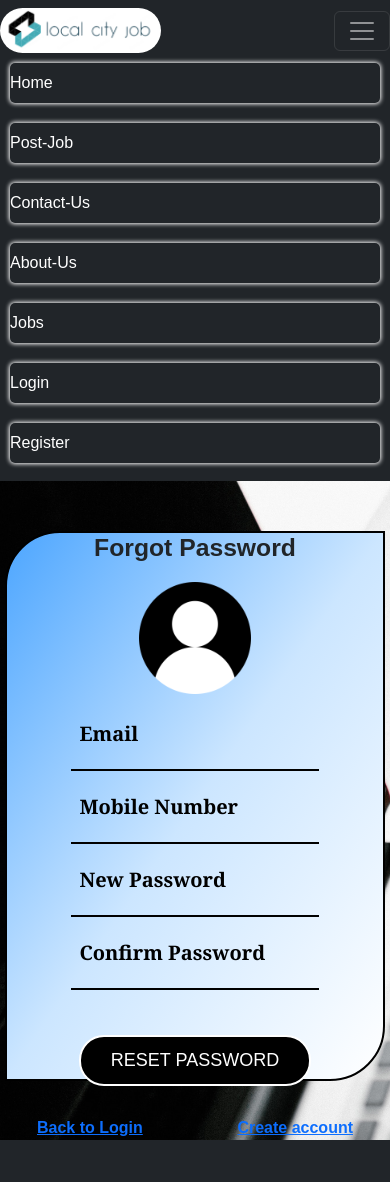
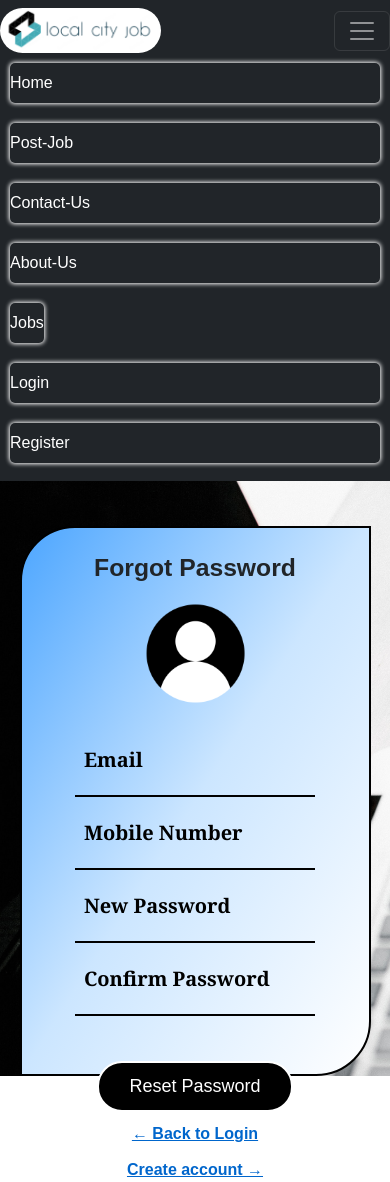
Before and after one commit to SnehalBarate/Local-City-Job-Portal, a PHP site: page /forgot_pass.php in a window 390 px wide, after a click that opens the changed part. Before the commit the page ends 1140 px from the top, so only its background shows below. Run offline with PHP 8.4, Linux system fonts and the light colour scheme.

Commit message:
forgot_pass.php

```diff
--- a/forgot_pass.php
+++ b/forgot_pass.php
@@ -19,11 +19,11 @@ if(isset($_POST['reset_btn']))
     {
         if($fcall->reset_password($email_id, $mobile_no, $new_password))
         {
-            $flag = 2;
+            $flag = 3;
         }
         else
         {
-            $flag = 3;
+            $flag = 2;
         }
     }
 }
@@ -37,6 +37,7 @@ if(isset($_POST['reset_btn']))
     <meta name="viewport" content="width=device-width, initial-scale=1, shrink-to-fit=no">
 
     <link rel="stylesheet" href="https://cdn.jsdelivr.net/npm/bootstrap@4.3.1/dist/css/bootstrap.min.css">
+
     <link rel="stylesheet" href="static/css/style.css">
 
     <link rel="stylesheet"
@@ -48,19 +49,122 @@ if(isset($_POST['reset_btn']))
     <link href="https://cdn.jsdelivr.net/npm/bootstrap@5.3.0/dist/css/bootstrap.min.css"
           rel="stylesheet"/>
 
-    <script src="https://code.jquery.com/jquery-3.3.1.slim.min.js"
-            crossorigin="anonymous"></script>
+    <title>Forgot Password</title>
 
-    <script src="https://cdn.jsdelivr.net/npm/popper.js@1.14.7/dist/umd/popper.min.js"
-            crossorigin="anonymous"></script>
+    <style>
+        .forgot_box {
+            width: 420px;
+            min-height: auto;
+            padding: 25px 30px;
+            margin-top: 45px;
+            text-align: center;
+        }
 
-    <script src="https://cdn.jsdelivr.net/npm/bootstrap@4.3.1/dist/js/bootstrap.min.js"
-            crossorigin="anonymous"></script>
+        .forgot_box h2 {
+            margin-bottom: 18px;
+            font-weight: bold;
+        }
 
-    <title>Forgot Password</title>
+        .forgot_box .img_set {
+            width: 105px;
+            height: 105px;
+            margin-bottom: 18px;
+        }
+
+        .success_box {
+            background: #dff3e4;
+            border: 1px solid #b8dfc2;
+            border-radius: 10px;
+            padding: 18px 15px;
+            margin-bottom: 22px;
+        }
+
+        .success_icon {
+            display: block;
+            font-size: 35px;
+            color: #198754;
+            margin-bottom: 8px;
+        }
+
+        .success_box h5 {
+            margin: 5px 0;
+            font-weight: 600;
+            color: #155724;
+        }
+
+        .success_box p {
+            margin: 5px 0 15px;
+            color: #3d6145;
+            font-size: 14px;
+        }
+
+        .login_btn {
+            display: inline-block;
+            padding: 9px 22px;
+            background: #0d6efd;
+            color: white !important;
+            border-radius: 6px;
+            text-decoration: none;
+            font-weight: 600;
+        }
+
+        .login_btn:hover {
+            background: #0b5ed7;
+            text-decoration: none;
+        }
+
+        .bottom_links {
+            display: flex;
+            justify-content: space-between;
+            align-items: center;
+            margin-top: 10px;
+        }
+
+        .bottom_link {
+            color: #0066cc;
+            font-weight: 600;
+            text-decoration: underline;
+        }
+
+        .bottom_link:hover {
+            color: #004c99;
+        }
+
+        .success_page {
+            width: 420px;
+            padding: 28px 32px 25px;
+            margin-top: 50px;
+            text-align: center;
+        }
+
+        .success_page h2 {
+            margin-bottom: 18px;
+            font-weight: bold;
+        }
+
+        .success_page .img_set {
+            width: 105px;
+            height: 105px;
+            margin-bottom: 18px;
+        }
+
+        @media(max-width: 500px)
+        {
+            .forgot_box,
+            .success_page {
+                width: 90%;
+                padding: 25px 20px;
+            }
+
+            .bottom_links {
+                flex-direction: column;
+                gap: 12px;
+            }
+        }
+    </style>
 </head>
 
-<body style="background-image:url('static/images/regbg2.jpg');"
+<body style="background-image: url('static/images/regbg2.jpg');"
       class="regbackground">
 
 <nav class="navbar navbar-expand-lg navbar-dark bg-dark">
@@ -107,11 +211,33 @@ if(isset($_POST['reset_btn']))
                 </a>
             </li>
 
-            <li class="nav-item active">
-                <a class="nav-link menu1" href="jobdetails.php">
-                    Jobs
-                </a>
-            </li>
+            <form action="jobdetails.php"
+                  method="POST"
+                  id="searchform">
+
+                <li class="nav-item active">
+
+                    <input type="submit"
+                           value="Jobs"
+                           form="searchform"
+                           name="search_btn"
+                           class="nav-link menu2"/>
+
+                    <input type="hidden"
+                           value="Country"
+                           name="country">
+
+                    <input type="hidden"
+                           value="State"
+                           name="state">
+
+                    <input type="hidden"
+                           value="City"
+                           name="city">
+
+                </li>
+
+            </form>
 
         </ul>
 
@@ -134,48 +260,86 @@ if(isset($_POST['reset_btn']))
     </div>
 </nav>
 
+<?php if($flag == 3) : ?>
 
-<div class="logo_box" style="margin-top:50px;">
+    <!-- SUCCESS PAGE -->
 
-    <h2 style="margin-bottom:15px; font-weight:bold;">
-        Forgot Password
-    </h2>
+    <div class="logo_box success_page">
 
-    <img src="static/images/profile.png" class="img_set"/>
+        <h2>
+            Password Reset
+        </h2>
 
+        <img src="static/images/profile.png"
+             class="img_set"
+             alt="Profile">
 
-    <?php if($flag == 1): ?>
+        <div class="success_box">
 
-        <div class="alert alert-danger">
-            New password and confirm password do not match.
+            <i class="bi bi-check-circle-fill success_icon"></i>
+
+            <h5>
+                Password Reset Successfully!
+            </h5>
+
+            <p>
+                Your password has been updated successfully.
+            </p>
+
+            <a href="login.php" class="login_btn">
+                Click here to Login
+            </a>
+
         </div>
 
-    <?php endif; ?>
+        <div class="bottom_links">
 
+            <a href="login.php"
+               class="bottom_link">
+                ← Back to Login
+            </a>
 
-    <?php if($flag == 2): ?>
+            <a href="registration.php"
+               class="bottom_link">
+                Create account →
+            </a>
 
-        <div class="alert alert-success">
-            Password reset successfully.
-            <br>
-            <a href="login.php">Click here to Login</a>
         </div>
 
-    <?php endif; ?>
+    </div>
 
+<?php else : ?>
 
-    <?php if($flag == 3): ?>
+    <!-- FORGOT PASSWORD FORM -->
 
-        <div class="alert alert-danger">
-            Email ID and Mobile Number do not match our records.
-        </div>
+    <div class="logo_box forgot_box">
 
-    <?php endif; ?>
+        <h2>
+            Forgot Password
+        </h2>
 
+        <img src="static/images/profile.png"
+             class="img_set"
+             alt="Profile">
 
-    <?php if($flag != 2): ?>
+        <?php if($flag == 1) : ?>
 
-        <form action="forgot_pass.php" method="post">
+            <div class="alert alert-danger">
+                Password and Confirm Password do not match.
+            </div>
+
+        <?php endif; ?>
+
+        <?php if($flag == 2) : ?>
+
+            <div class="alert alert-danger">
+                Email or Mobile Number is incorrect.
+            </div>
+
+        <?php endif; ?>
+
+        <form action="forgot_pass.php"
+              method="post">
 
             <div class="form">
 
@@ -191,7 +355,6 @@ if(isset($_POST['reset_btn']))
 
             </div>
 
-
             <div class="form">
 
                 <input type="text"
@@ -205,7 +368,6 @@ if(isset($_POST['reset_btn']))
                 </label>
 
             </div>
-
 
             <div class="form">
 
@@ -221,7 +383,6 @@ if(isset($_POST['reset_btn']))
 
             </div>
 
-
             <div class="form">
 
                 <input type="password"
@@ -236,38 +397,39 @@ if(isset($_POST['reset_btn']))
 
             </div>
 
-
-            <div class="form">
-
-                <input type="submit"
-                       value="RESET PASSWORD"
-                       class="btn_desi"
-                       name="reset_btn">
-
-            </div>
+            <input type="submit"
+                   value="Reset Password"
+                   class="btn_desi"
+                   name="reset_btn">
 
         </form>
 
-    <?php endif; ?>
+        <div class="bottom_links">
 
+            <a href="login.php"
+               class="bottom_link">
+                ← Back to Login
+            </a>
 
-    <div class="login_container">
+            <a href="registration.php"
+               class="bottom_link">
+                Create account →
+            </a>
 
-        <span>
-            <a href="login.php" style="float:left;">
-                Back to Login
-            </a>
-        </span>
-
-        <span>
-            <a href="registration.php" style="float:right;">
-                Create account
-            </a>
-        </span>
+        </div>
 
     </div>
 
-</div>
+<?php endif; ?>
+
+<script src="https://code.jquery.com/jquery-3.3.1.slim.min.js"
+        crossorigin="anonymous"></script>
+
+<script src="https://cdn.jsdelivr.net/npm/popper.js@1.14.7/dist/umd/popper.min.js"
+        crossorigin="anonymous"></script>
+
+<script src="https://cdn.jsdelivr.net/npm/bootstrap@4.3.1/dist/js/bootstrap.min.js"
+        crossorigin="anonymous"></script>
 
 </body>
 </html>
```
